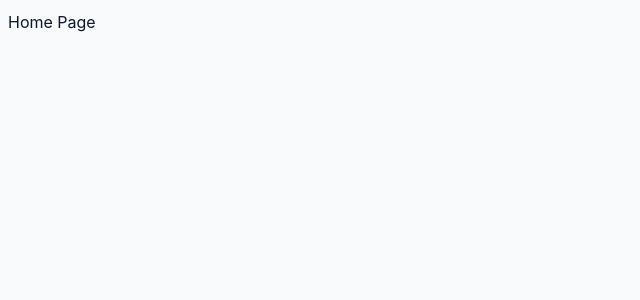
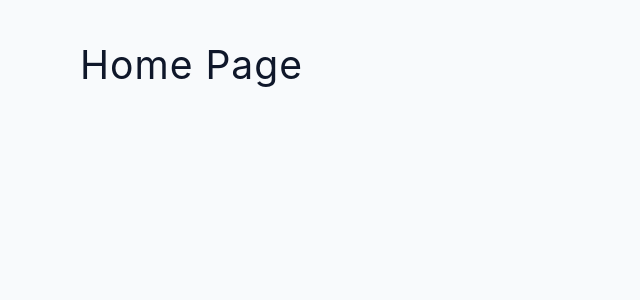
Before and after one commit to travisburns/react-router-6, a React (Create React App) app in the folder react-router-6-tutorial-main/: page / in a window 1280 px wide. Shown: the top 300 px of the page, without its empty margins (0-640 px from the left). Built offline with nearby package versions, Linux system fonts and the light colour scheme.

Commit message:
Page components

```diff
--- a/react-router-6-tutorial-main/src/App.js
+++ b/react-router-6-tutorial-main/src/App.js
@@ -1,15 +1,16 @@
 import React from 'react'
 import {BrowserRouter, Routes, Route} from 'react-router-dom'
-
+import Home from './pages/Home'
+import About from './pages/About'
+import Products from './pages/Products'
 
 const App = () => {
   return (
    <BrowserRouter>
    <Routes>
-    <Route path="/" element={<div>Home Page</div>} />
-    <Route path="testing" element={<div>
-      <h2>testing</h2>
-    </div>} />
+    <Route path="/" element={<Home />} />
+    <Route path="about" element={<About />} />
+    <Route path="products" element={<Products />} />
    </Routes>
 
 
```
